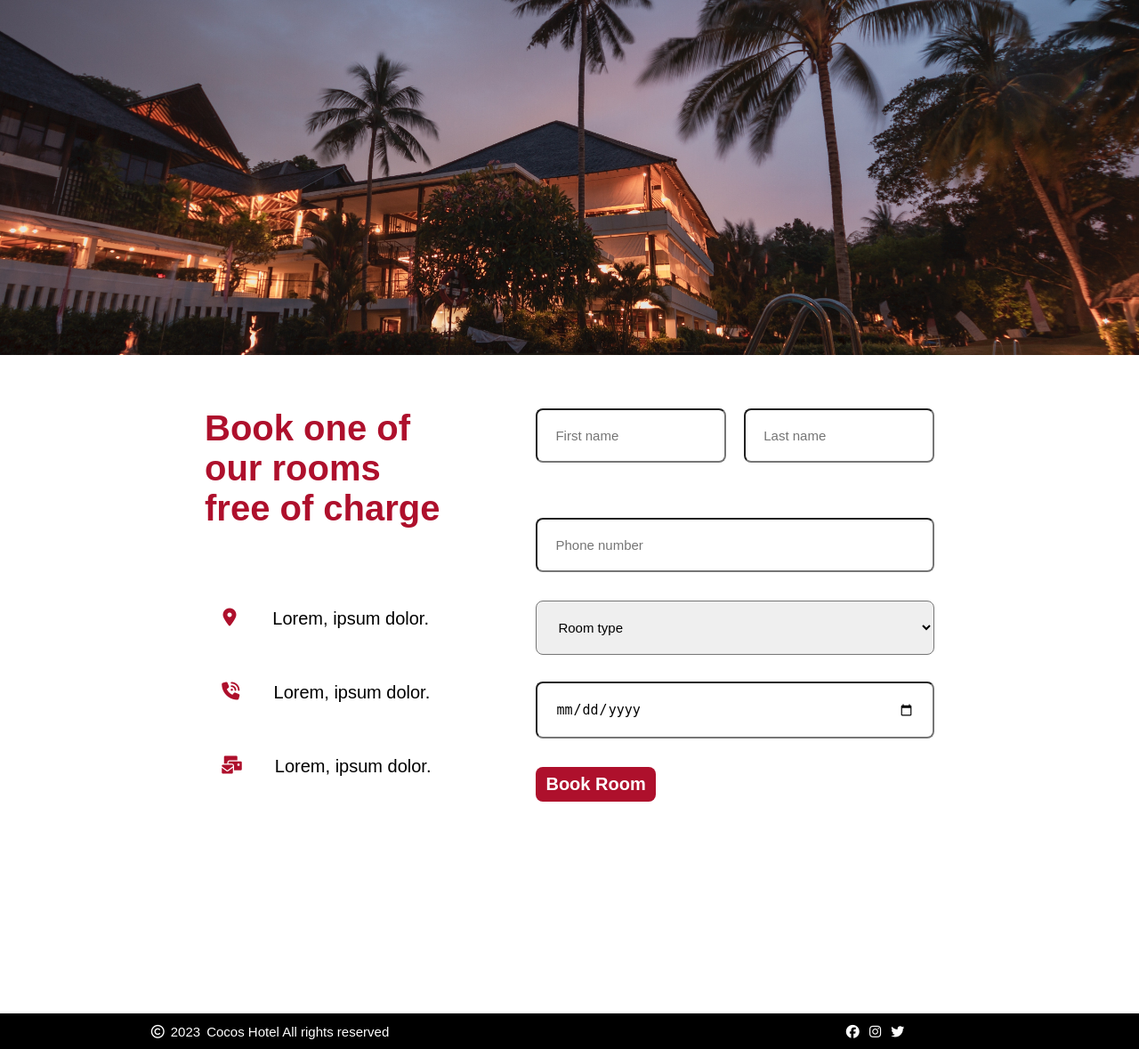
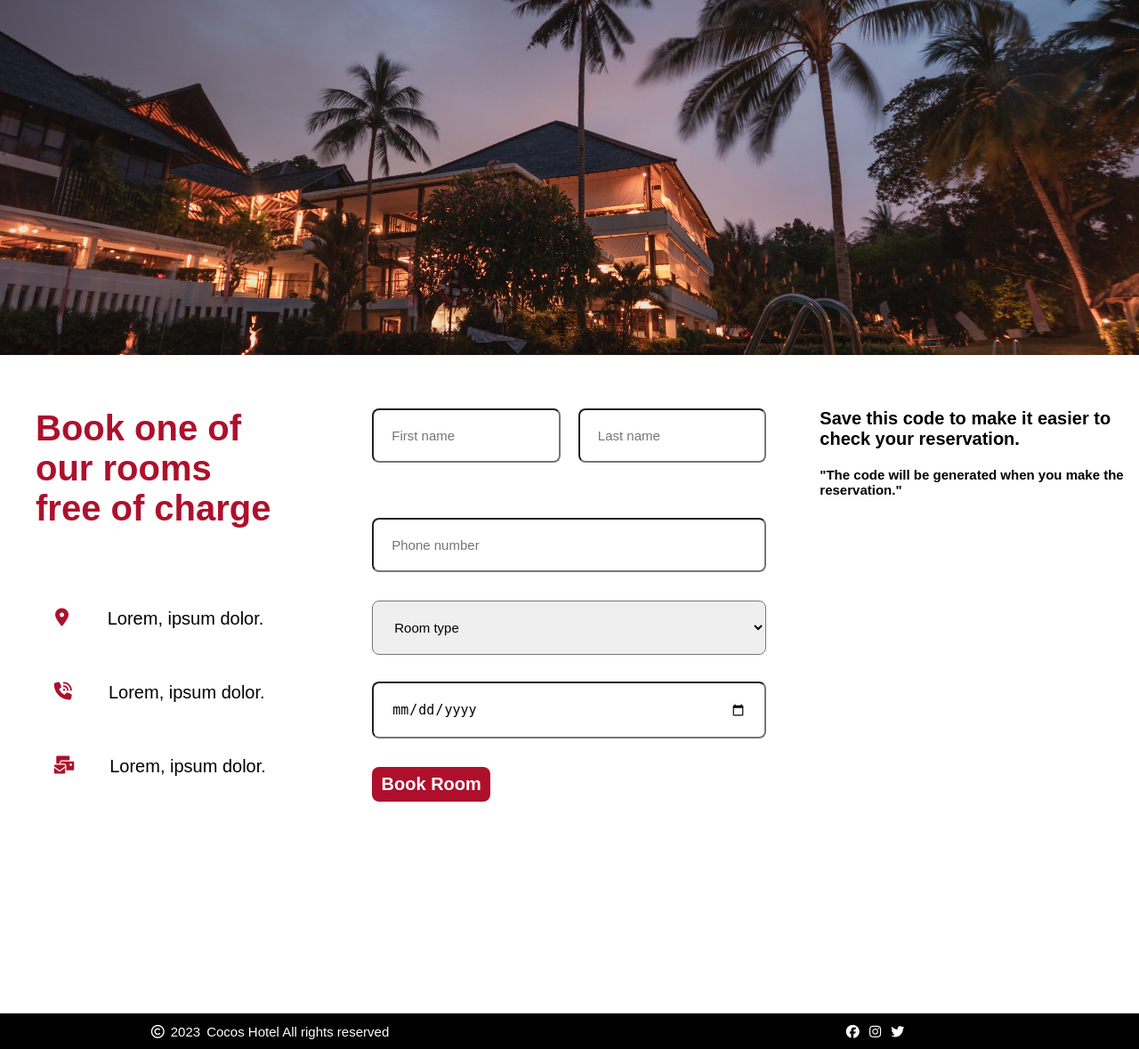
Before and after one commit to EdsonCHC/COCOS-HOTEL, a PHP site: page /book.php in a window 1280 px wide. Shown: the part 61-1240 px from the top of the page at 89% size. Run offline with PHP 8.4, Linux system fonts and the light colour scheme; some libraries are stand-ins or nearby versions.

Commit message:
Inserción a la base de datos de reserva junto con el código de esta misma (existe una funcionalidad no documentada).

```diff
--- a/html/book.php
+++ b/html/book.php
@@ -1,3 +1,21 @@
+<?php
+
+if (!isset($_POST)) {
+    unset($_POST);
+}
+
+function generateCode($long)
+{
+
+    $data = "";
+    for ($i = 1; $i <= $long; $i++) {
+        $number = rand(0, 9);
+        $data .= $number;
+    }
+    return $data;
+}
+
+?>
 <!DOCTYPE html>
 <html lang="en">
 
@@ -34,19 +52,21 @@
                 </li>
             </ul>
         </div>
-        <form action="">
+        <form action="" method="POST">
             <label id="flex-label">
                 <label for="">
-                <input type="text" id="frt-name" placeholder="First name" name="FrtName" pattern="[a-zA-Z]+" required>
-                <div id="err1" class="errM"></div>
+                    <input type="text" id="frt-name" placeholder="First name" name="FrtName" pattern="[a-zA-Z]+"
+                        required>
+                    <div id="err1" class="errM"></div>
                 </label>
                 <label for="">
-                <input type="text" id="lst-name" placeholder="Last name" name="LstName" pattern="[A-Za-z]+" required>
-                <div id="err2" class="errM"></div>
+                    <input type="text" id="lst-name" placeholder="Last name" name="LstName" pattern="[A-Za-z]+"
+                        required>
+                    <div id="err2" class="errM"></div>
                 </label>
             </label>
             <label for="num-tel">
-                <input type="tel" placeholder="Phone number" pattern="^([0-9])*$" id="phone">
+                <input type="tel" name="phone" placeholder="Phone number" pattern="^([0-9])*$" id="phone" required>
                 <div id="err3" class="errM"></div>
             </label>
             <select name="room" required>
@@ -59,14 +79,67 @@
             <label for="">
                 <input type="date" name="date" required>
             </label>
-            <input type="submit" value="Book Room" id="sub">
+            <input type="submit" value="Book Room" id="sub" name="submit">
         </form>
+        <div id="code">
+            <h1>Save this code to make it easier to check your reservation.</h1>
+            <h2>"The code will be generated when you make the reservation."</h2>
+            <h3>
+                <?php if (isset($_POST["submit"])) {
+                    $code = generateCode(10);
+                    echo $code;
+                }
+                ?>
+            </h3>
+        </div>
     </div>
+
     <?php
-        include("./footer.php")
+
+    if (isset($_POST["submit"])) {
+
+        require_once("../php/conex.php");
+        require_once("../php/methods.php");
+
+        $firstName = $_POST["FrtName"];
+        $lastName = $_POST["LstName"];
+        $phone = $_POST["phone"];
+        $room = $_POST["room"];
+        $date = $_POST["date"];
+
+
+        $datos = array(
+            $firstName,
+            $lastName,
+            $phone,
+            $room,
+            $date,
+            $code
+        );
+        $obj = new methods;
+        $obj->insertData($datos);
+
+    }
+
     ?>
+    <?php
+    include("./footer.php")
+        ?>
     <script src="../js/valBook.js">
 
+    </script>
+    <!-- ! DESCATIVA tecla f5 ! -->
+    <script>
+        function checkKeyCode(evt) {
+
+            var evt = (evt) ? evt : ((event) ? event : null);
+            var node = (evt.target) ? evt.target : ((evt.srcElement) ? evt.srcElement : null);
+            if (event.keyCode == 116) {
+                evt.keyCode = 0;
+                return false
+            }
+        }
+        document.onkeydown = checkKeyCode;
     </script>
 </body>
 
--- a/styles/book.css
+++ b/styles/book.css
@@ -11,7 +11,7 @@
 
 #form-div{
     width: 100%;
-    max-width: 90rem;
+    max-width: 135rem;
     height: 70rem;
     margin: 2rem auto;
     display: flex;
@@ -111,3 +111,20 @@ input.invalid{
     color: red;
     font-size: 1.3rem;
 }
+
+#code{
+    padding: 4rem 0;
+}
+
+#code h1, h2{
+    color: black;
+    margin-bottom: 2rem;
+}
+
+#code h3{
+    width: 100%;
+    text-align: center;
+    font-size: 4rem;
+    margin-top: 4rem;
+    color: var(--btn-color);
+}
```
Also changed, not shown: php/conex.php (added, +22 -0 lines), php/methods.php (added, +29 -0 lines).
